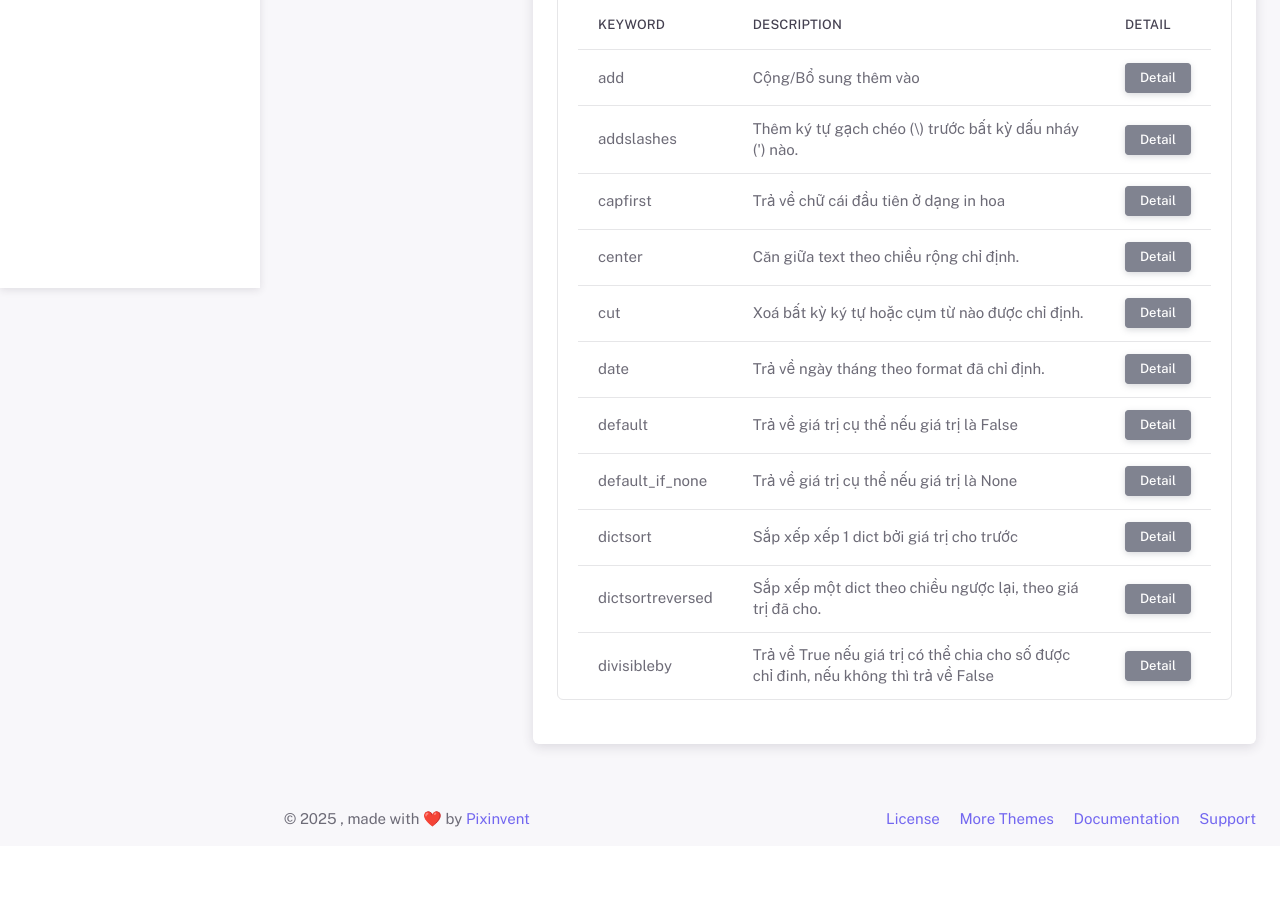
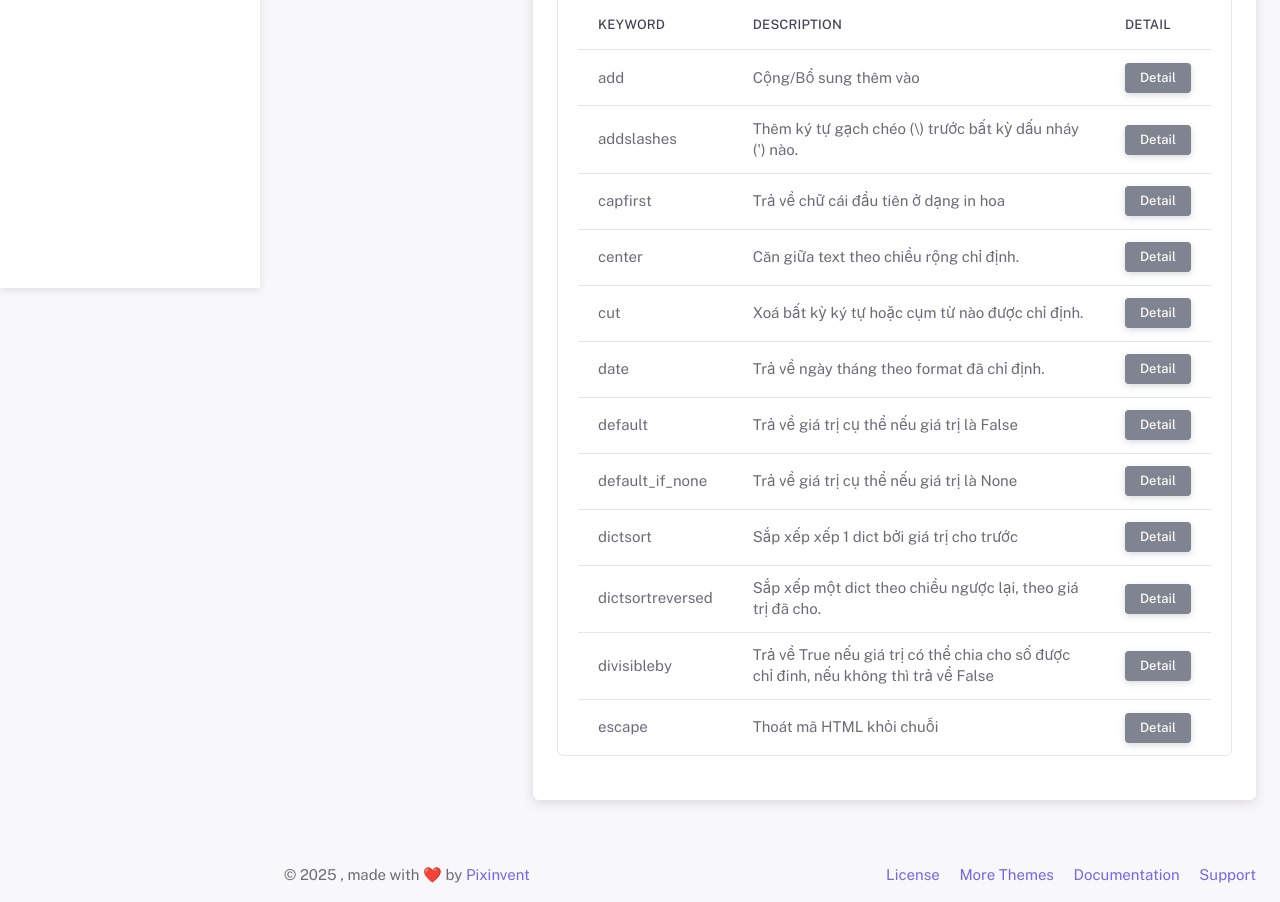
Before and after one commit to nguyenthingoctran/django_templatetags_demo, a Django app: page /research_doc/index/ in a window 1280 px wide, after a click on "Filter". Shown: the part 512-1414 px from the top of the page. Before the commit the page ends 1339 px from the top, so only its background shows below. Run offline with Django 5.2, Linux system fonts and the light colour scheme; some libraries are stand-ins or nearby versions.

Commit message:
Filter escape

```diff
--- a/templates/app/research_doc/template_tags_and_filter/content_templatetags_and_filter/filter.html
+++ b/templates/app/research_doc/template_tags_and_filter/content_templatetags_and_filter/filter.html
@@ -232,6 +232,27 @@
                     {% modal id="modalDivisibleby" title="Filter - Divisibleby" template_name="app/research_doc/template_tags_and_filter/content_templatetags_and_filter/filter_modal/divisibleby.html" %}
                   </td>
                 </tr>
+                <tr>
+                  <td>escape</td>
+                  <td>Thoát mã HTML khỏi chuỗi</td>
+                  <td>
+                    <button
+                      type="button"
+                      class="btn btn-secondary btn-sm"
+                      data-bs-toggle="modal"
+                      data-bs-target="#modalEscape">
+                      Detail
+                    </button>
+                    <!-- modalEscape -->
+                    <div class="d-none">
+                      {% autoescape off %}
+                        <p>{{ autoescape|escape }}</p>
+                        <p>{{ autoescape }}</p>
+                      {% endautoescape %}
+                    </div>
+                    {% modal id="modalEscape" title="Filter - Escape" data=autoescape template_name="app/research_doc/template_tags_and_filter/content_templatetags_and_filter/filter_modal/escape.html" %}
+                  </td>
+                </tr>
               </tbody>
             </table>
           </div>
--- /dev/null
+++ b/templates/app/research_doc/template_tags_and_filter/content_templatetags_and_filter/filter_modal/escape.html
@@ -0,0 +1,33 @@
+        <div class="row">
+          <div class="col-6">
+            <p class="mb-0">Data từ file view</p>
+            <div class="highlight">
+              <pre class="chroma rounded mb-0">
+                <code class="language-python" data-lang="python">
+data = '{{ data }}'
+                </code>
+              </pre>
+            </div>
+
+            <p class="mb-0">Render HTML</p>
+            <div class="highlight">
+              <pre class="chroma rounded mb-0">
+                <code class="language-html" data-lang="html">
+{<span></span>% autoescape off %<span></span>}
+  <<span></span>p>{<span></span>{ data|escape }<span></span>}<<span></span>/p>
+  <<span></span>p>{<span></span>{ data }<span></span>}<<span></span>/p>
+{<span></span>% endautoescape %<span></span>}
+                </code>
+              </pre>
+            </div>
+          </div>
+          <div class="col-6">
+            <p class="mb-0">Kết quả</p>
+            <div class="p-3 bg-label-primary mt-4">
+              {% autoescape off %}
+                <p>{{ data|escape }}</p>
+                <p>{{ data }}</p>
+              {% endautoescape %}
+            </div>
+          </div>
+        </div>
```
